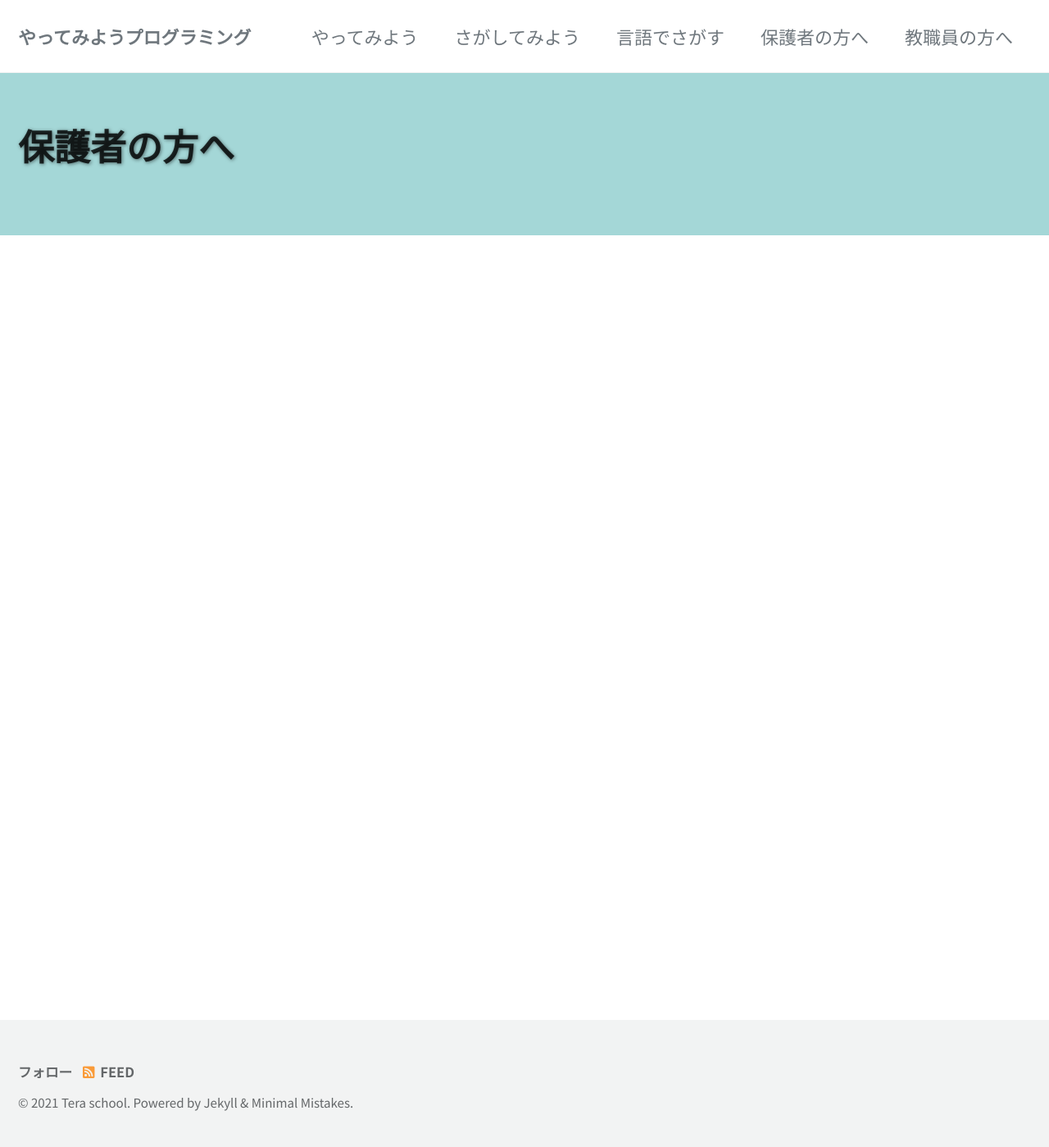
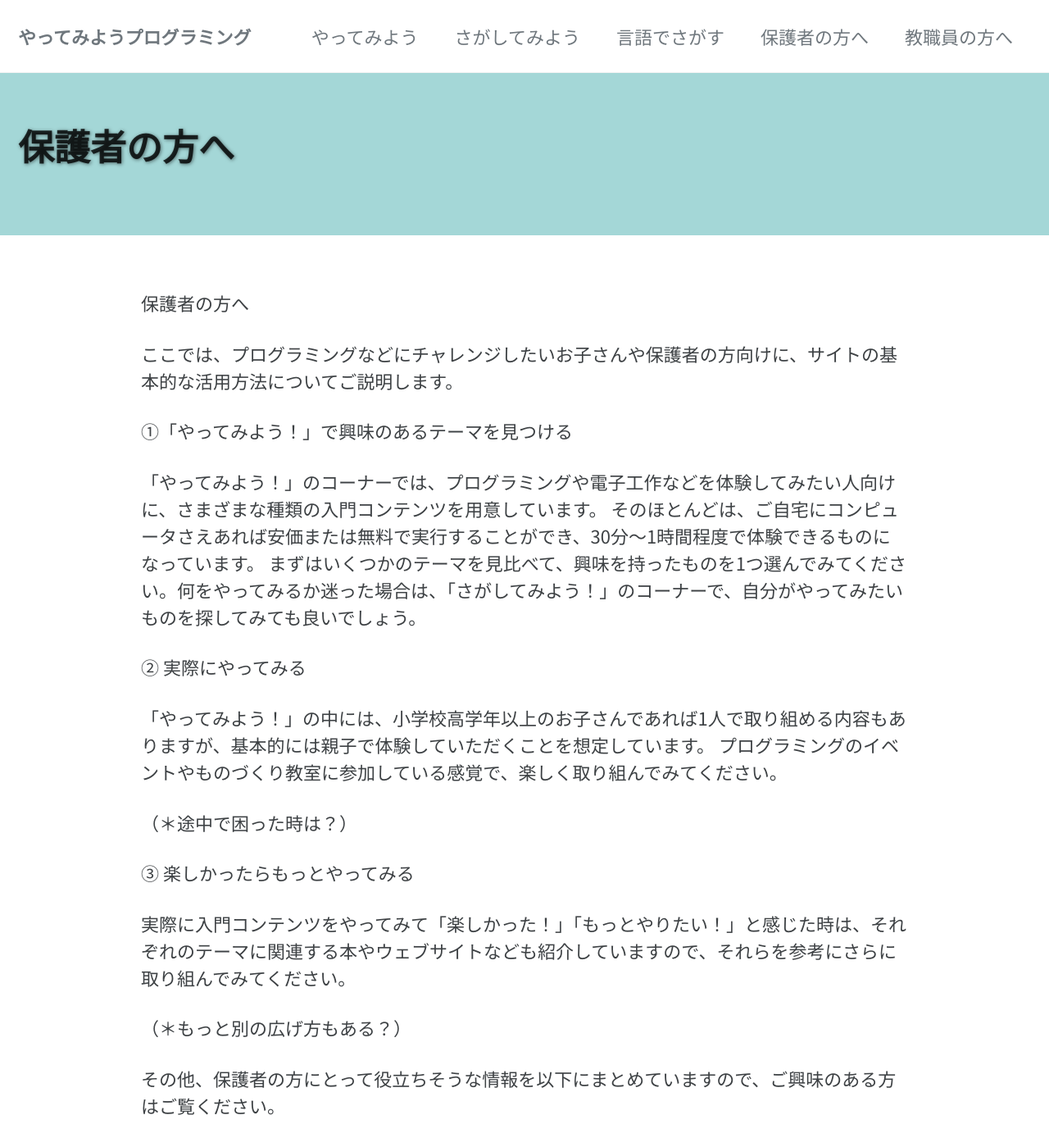
Before and after one commit to teraschool/teraschool.github.io, a Jekyll site: the page built from docs/pages/for-parents.md, in a window 1280 px wide and 1400 px high. Shown: the whole window at 82% size. Built offline with Jekyll 4.4.1, drawn with Linux system fonts in a browser that asks for light colours; cached includes are drawn as plain includes; some of the changed text lies outside the part shown.

Commit message:
新ページ文章追加

```diff
--- a/docs/pages/for-parents.md
+++ b/docs/pages/for-parents.md
@@ -6,3 +6,29 @@ author_profile: false
 header:
   overlay_image: /assets/images/header/default.png
 ---
+保護者の方へ
+
+ここでは、プログラミングなどにチャレンジしたいお子さんや保護者の方向けに、サイトの基本的な活用方法についてご説明します。
+
+①「やってみよう！」で興味のあるテーマを見つける
+
+「やってみよう！」のコーナーでは、プログラミングや電子工作などを体験してみたい人向けに、さまざまな種類の入門コンテンツを用意しています。
+そのほとんどは、ご自宅にコンピュータさえあれば安価または無料で実行することができ、30分〜1時間程度で体験できるものになっています。
+まずはいくつかのテーマを見比べて、興味を持ったものを1つ選んでみてください。何をやってみるか迷った場合は、「さがしてみよう！」のコーナーで、自分がやってみたいものを探してみても良いでしょう。
+
+② 実際にやってみる
+
+「やってみよう！」の中には、小学校高学年以上のお子さんであれば1人で取り組める内容もありますが、基本的には親子で体験していただくことを想定しています。
+プログラミングのイベントやものづくり教室に参加している感覚で、楽しく取り組んでみてください。
+
+（＊途中で困った時は？）
+
+③ 楽しかったらもっとやってみる
+
+実際に入門コンテンツをやってみて「楽しかった！」「もっとやりたい！」と感じた時は、それぞれのテーマに関連する本やウェブサイトなども紹介していますので、それらを参考にさらに取り組んでみてください。
+
+（＊もっと別の広げ方もある？）
+
+その他、保護者の方にとって役立ちそうな情報を以下にまとめていますので、ご興味のある方はご覧ください。
+
+（＊PC選びのこと、ペアレンタルコントロールのことなど？ 参考記事へのリンク）
```
Also changed, not shown: docs/pages/for-teachers.md (+7 -0 lines).
